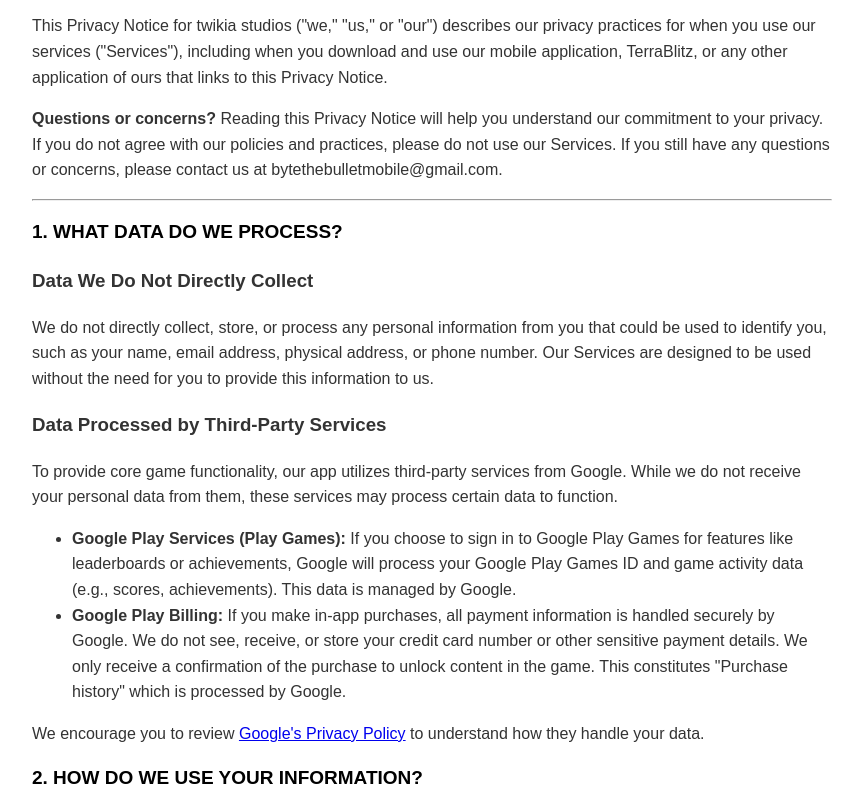
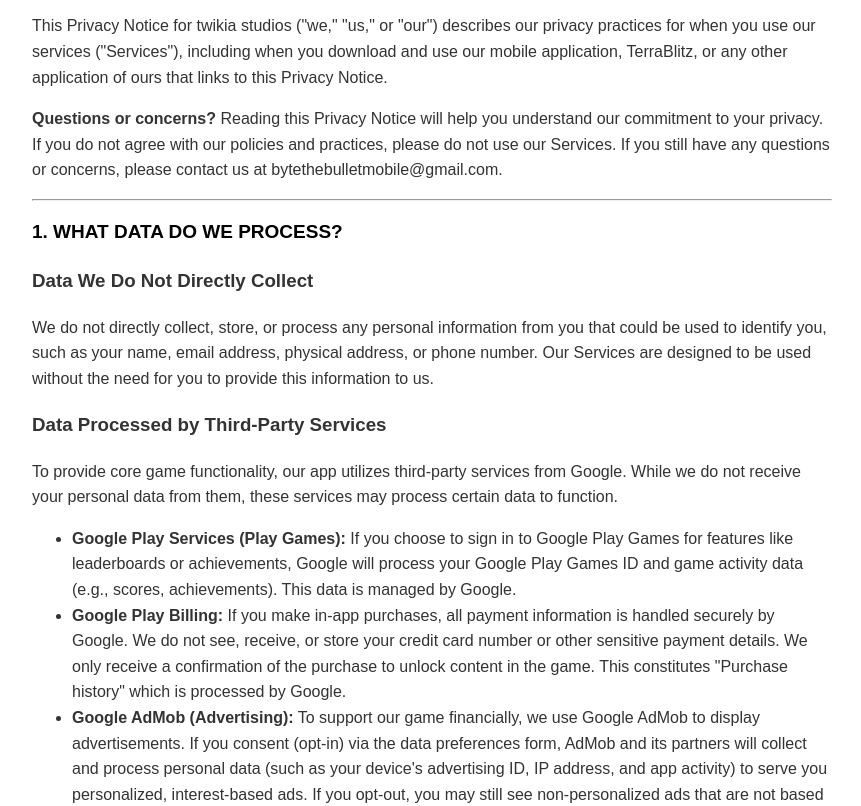
Before and after one commit to twikia/twikia_studios, a plain HTML site: page privacy_policy.html in a window 1280 px wide. Shown: the part 123-929 px from the top of the page, without its empty margins (208-1069 px from the left). Drawn offline with Linux system fonts and the light colour scheme.

Commit message:
Update privacy policy to include Google AdMob details
Added information about Google AdMob data collection and personalized ads.

```diff
--- a/privacy_policy.html
+++ b/privacy_policy.html
@@ -60,6 +60,9 @@
         <li>
             <strong>Google Play Billing:</strong> If you make in-app purchases, all payment information is handled securely by Google. We do not see, receive, or store your credit card number or other sensitive payment details. We only receive a confirmation of the purchase to unlock content in the game. This constitutes "Purchase history" which is processed by Google.
         </li>
+        <li>
+            <strong>Google AdMob (Advertising):</strong> To support our game financially, we use Google AdMob to display advertisements. If you consent (opt-in) via the data preferences form, AdMob and its partners will collect and process personal data (such as your device's advertising ID, IP address, and app activity) to serve you personalized, interest-based ads. If you opt-out, you may still see non-personalized ads that are not based on your personal data.
+        </li>
     </ul>
     <p>
         We encourage you to review <a href="https://policies.google.com/privacy">Google's Privacy Policy</a> to understand how they handle your data.
```
